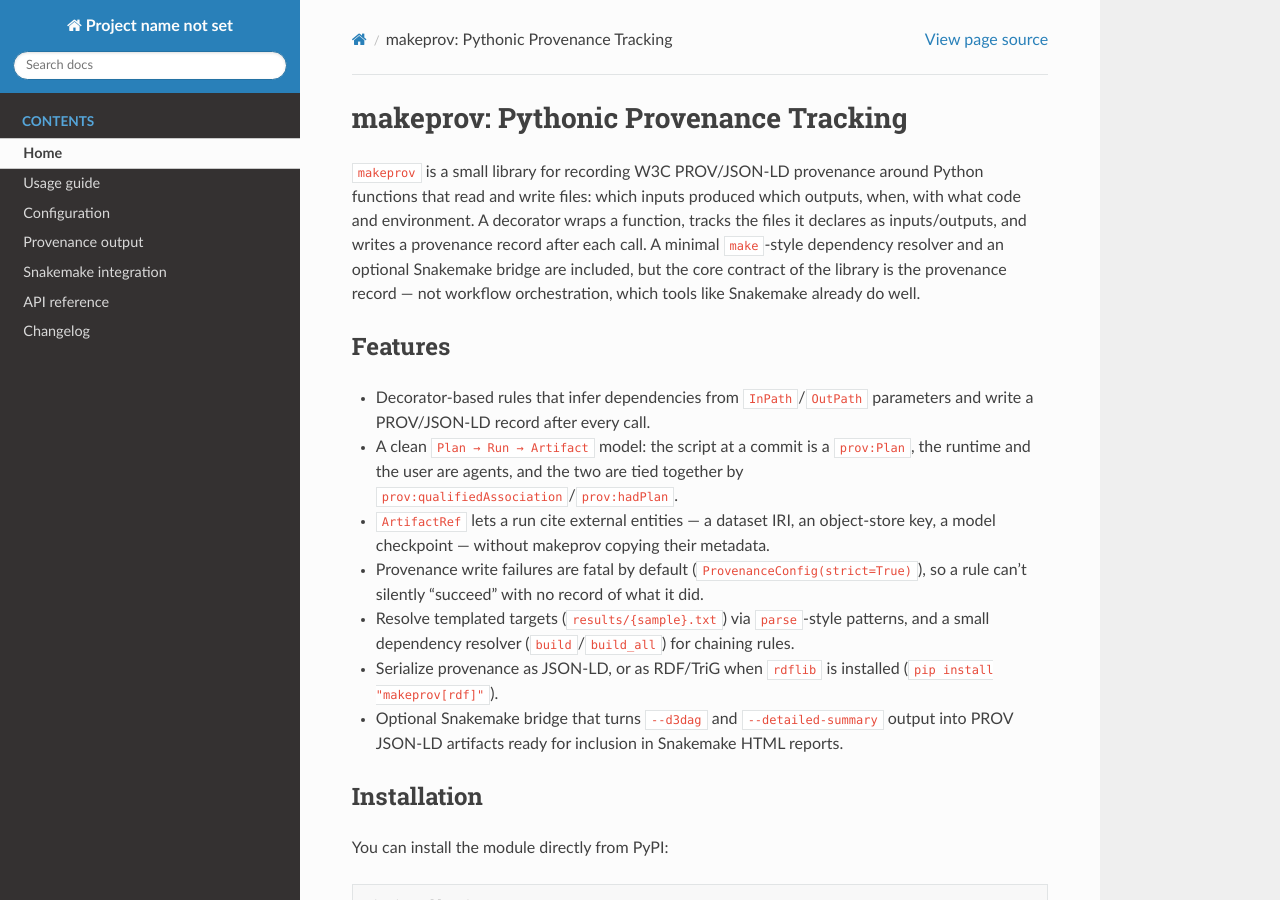
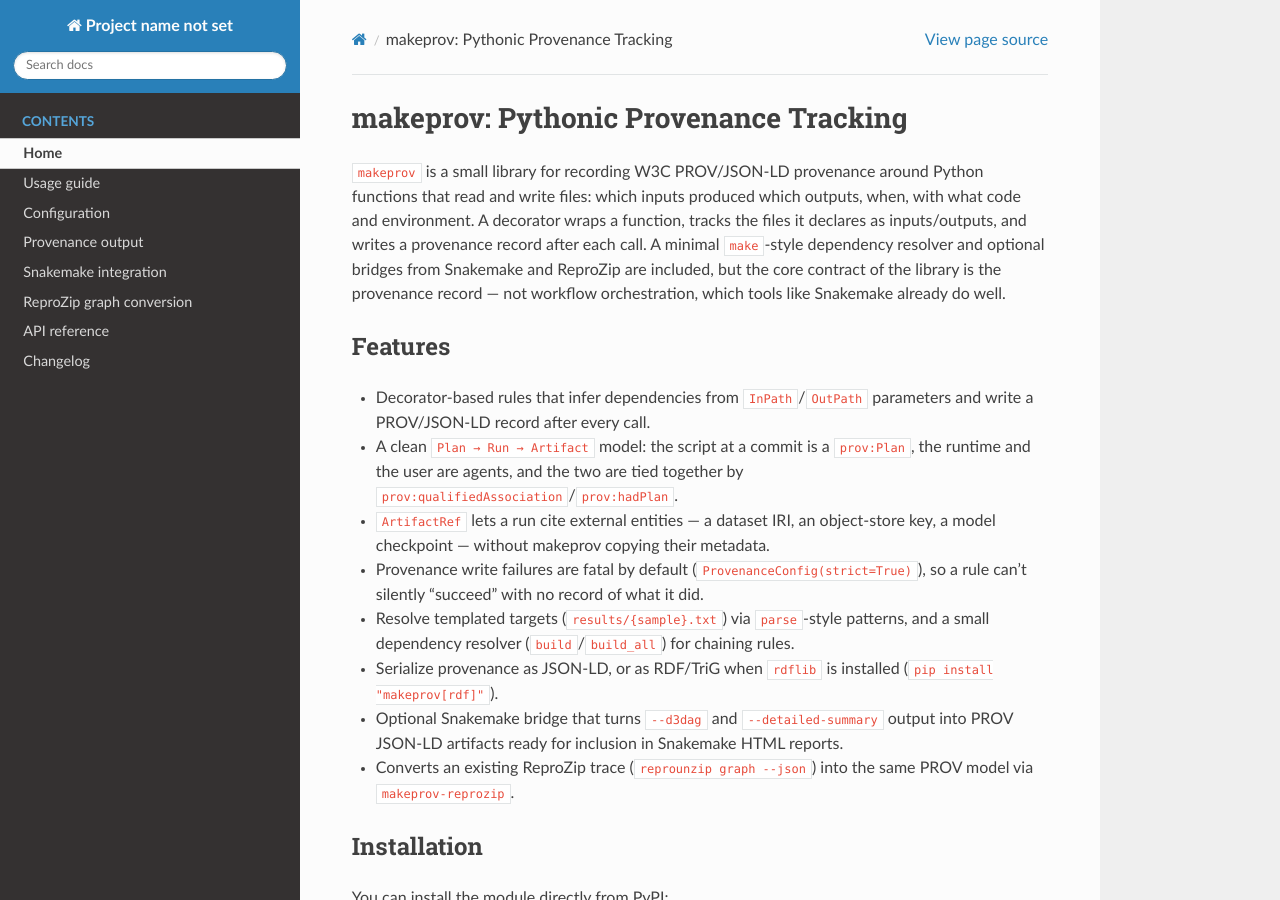
Before and after one commit to bennokr/makeprov, a Sphinx documentation site: the page built from docs/index.md, in a window 1280 px wide and 900 px high. Built offline with Sphinx 7.4.7 and the Read the Docs theme 3.1.0, drawn with Linux system fonts in a browser that asks for light colours; some of the changed text lies outside the part shown.

Commit message:
Integrate the merged ReproZip converter into docs, README and metadata
- Add docs/reprozip.md to the toctree (was an orphaned page).
- Mention makeprov-reprozip in the README features list and alongside
  the Snakemake section, and log it in the 0.8 changelog entry.
- Update pyproject's description/keywords now that ReproZip is a
  second first-class bridge, not just Snakemake.

````diff
--- a/README.md
+++ b/README.md
@@ -5,8 +5,8 @@
 which outputs, when, with what code and environment. A decorator wraps a
 function, tracks the files it declares as inputs/outputs, and writes a
 provenance record after each call. A minimal `make`-style dependency
-resolver and an optional Snakemake bridge are included, but the core
-contract of the library is the provenance record — not workflow
+resolver and optional bridges from Snakemake and ReproZip are included, but
+the core contract of the library is the provenance record — not workflow
 orchestration, which tools like Snakemake already do well.
 
 ## Features
@@ -26,6 +26,8 @@
   (`pip install "makeprov[rdf]"`).
 - Optional Snakemake bridge that turns `--d3dag` and `--detailed-summary`
   output into PROV JSON-LD artifacts ready for inclusion in Snakemake HTML reports.
+- Converts an existing ReproZip trace (`reprounzip graph --json`) into the
+  same PROV model via `makeprov-reprozip`.
 
 ## Installation
 
@@ -227,6 +229,17 @@
 makeprov-snakemake --prov-path prov/snakemake -- --snakefile Snakefile --nolock
 ```
 
+### ReproZip traces
+
+`makeprov-reprozip` converts an existing `reprounzip graph --json` file into
+PROV/JSON-LD or TriG — observed file accesses and process relationships only,
+with no ReproZip runtime dependency. See the
+[ReproZip conversion guide](https://bennokr.github.io/makeprov/reprozip.html).
+
+```bash
+makeprov-reprozip graph.json --output prov/command --base-iri https://example.org/my-experiment/
+```
+
 ### Configuration
 
 You can customize the provenance tracking with the following options:
--- a/docs/index.md
+++ b/docs/index.md
@@ -11,6 +11,7 @@
 configuration
 provenance
 snakemake
+reprozip
 api
 changelog
 ```
--- a/pyproject.toml
+++ b/pyproject.toml
@@ -5,13 +5,13 @@
 [project]
 name = "makeprov"
 version = "0.8"
-description = "A PROV/JSON-LD provenance tracking library for Python scripts, with an optional Snakemake bridge"
+description = "A PROV/JSON-LD provenance tracking library for Python scripts, with optional Snakemake and ReproZip bridges"
 readme = "README.md"
 requires-python = ">=3.11"
 license = "MIT"
 license-files = ["LICENSE"]
 authors = [{ name = "Benno Kruit", email = "b.b.kruit@amsterdamumc.nl" }]
-keywords = ["provenance", "prov", "rdf", "json-ld", "snakemake"]
+keywords = ["provenance", "prov", "rdf", "json-ld", "snakemake", "reprozip"]
 classifiers = [
     "Programming Language :: Python :: 3",
     "Programming Language :: Python :: 3.11",
````
Also changed, not shown: CHANGELOG.md (+4 -0 lines).
